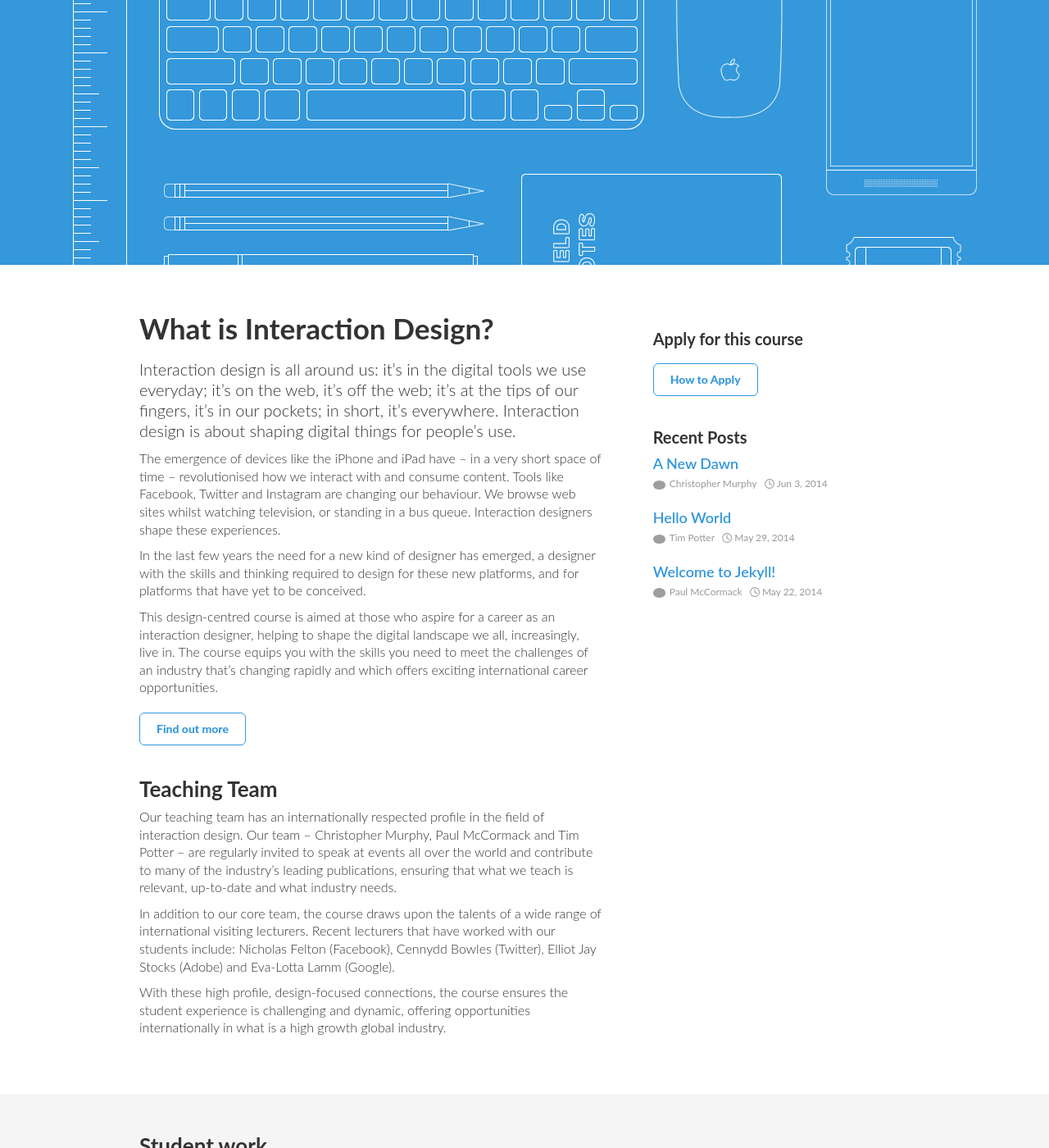
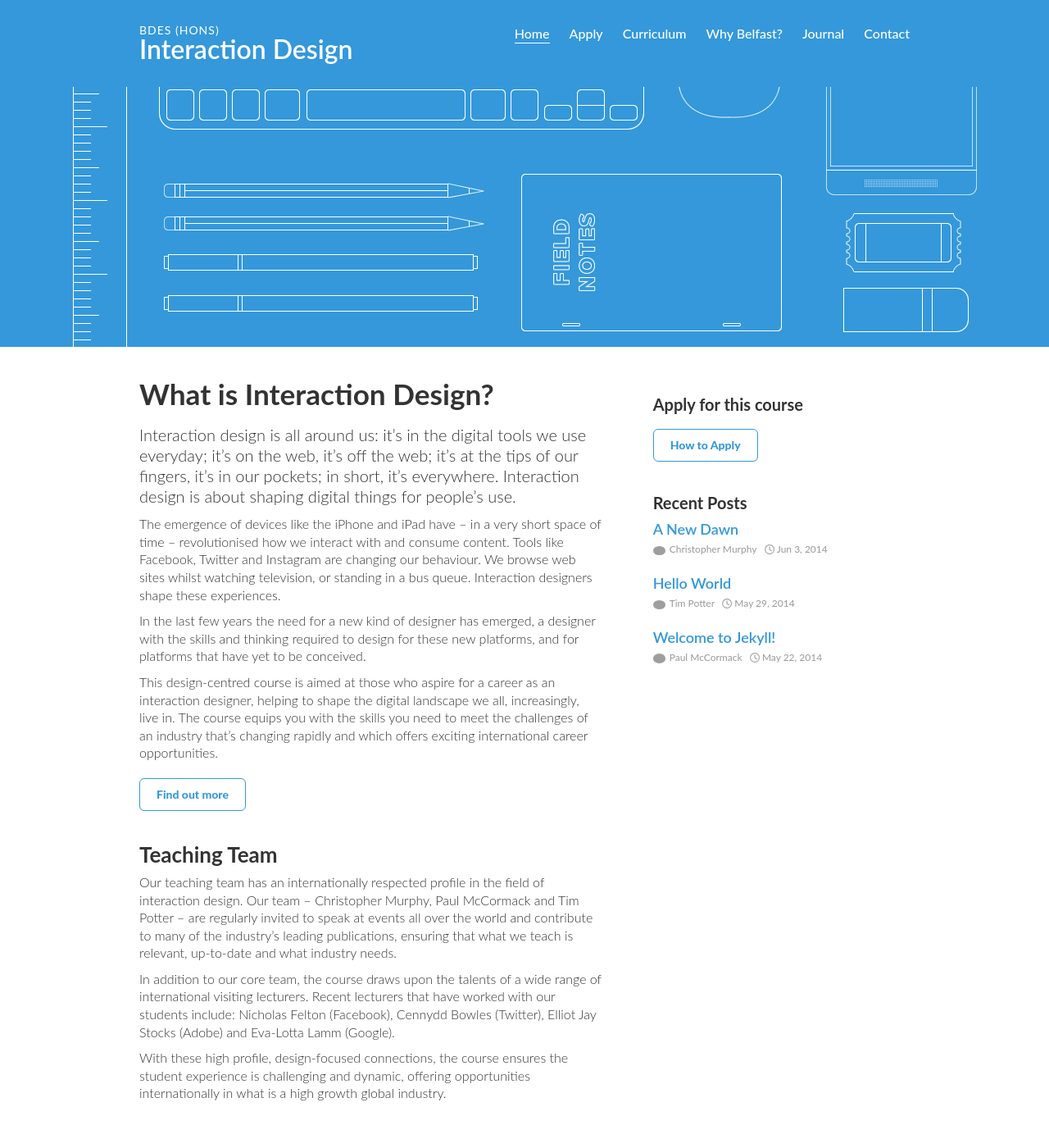
Before and after one commit to ixdbelfast/ixdbelfast.github.io, a Jekyll site: the page built from index.html, in a window 1280 px wide and 1400 px high, scrolled down 237 px. Shown: the whole window at 82% size. Built offline with Jekyll 4.4.1, drawn with Linux system fonts in a browser that asks for light colours; grey boxes are pictures that could not be loaded.

Commit message:
Added parallax scroll effect and fixed nav

```diff
--- a/_includes/header.html
+++ b/_includes/header.html
@@ -1,4 +1,4 @@
-<header>
+<header id="navbar">
 
   <div class="container">
 
--- a/_layouts/default.html
+++ b/_layouts/default.html
@@ -7,12 +7,16 @@
 
     {% include header.html %}
 
+    <div class="content">
+
     	<div class="container group">
       		{{ content }}
     	</div>
 
     {% include showcase.html %}
 
+	</div>
+
     {% include footer.html %}
 
     </body>
--- a/css/style.css
+++ b/css/style.css
@@ -110,7 +110,10 @@
 body {
   font-family: "lato", "Helvetica Neue", Arial, Helvetica, Geneva, sans-serif;
   color: #333333;
-  -webkit-font-smoothing: antialiased; }
+  -webkit-font-smoothing: antialiased;
+  background: url(../images/desk.png) center top no-repeat fixed;
+  background-color: #3498db;
+  margin-top: 660px; }
 
 a {
   -webkit-transition: all 150ms ease-in-out;
@@ -191,8 +194,12 @@
 /* NAVIGATION
 ------------------------------------------------------------------------------------------------------------------------------------------ */
 header {
-  padding: 30px 0;
-  margin-bottom: 60px; }
+  padding: 30px 0 10px;
+  position: fixed;
+  top: 0;
+  z-index: 999;
+  width: 100%;
+  background-color: #3498db; }
   header h1 {
     width: 30%;
     float: left; }
@@ -220,17 +227,16 @@
 
 /* LAYOUT
 ------------------------------------------------------------------------------------------------------------------------------------------ */
-header {
-  height: 560px;
-  background: url(../images/desk.png) center top no-repeat;
-  background-color: #3498db; }
+.content {
+  background-color: white;
+  padding-top: 40px;
+  padding-bottom: 50px; }
 
 .container {
   width: 940px;
   margin: 0 auto; }
 
 footer {
-  margin-top: 50px;
   background-color: #333;
   color: white;
   padding: 60px 0; }
```
Also changed, not shown: _includes/footer.html (+0 -17 lines), scss/layout.scss (+17 -8 lines), images/desk.png.
